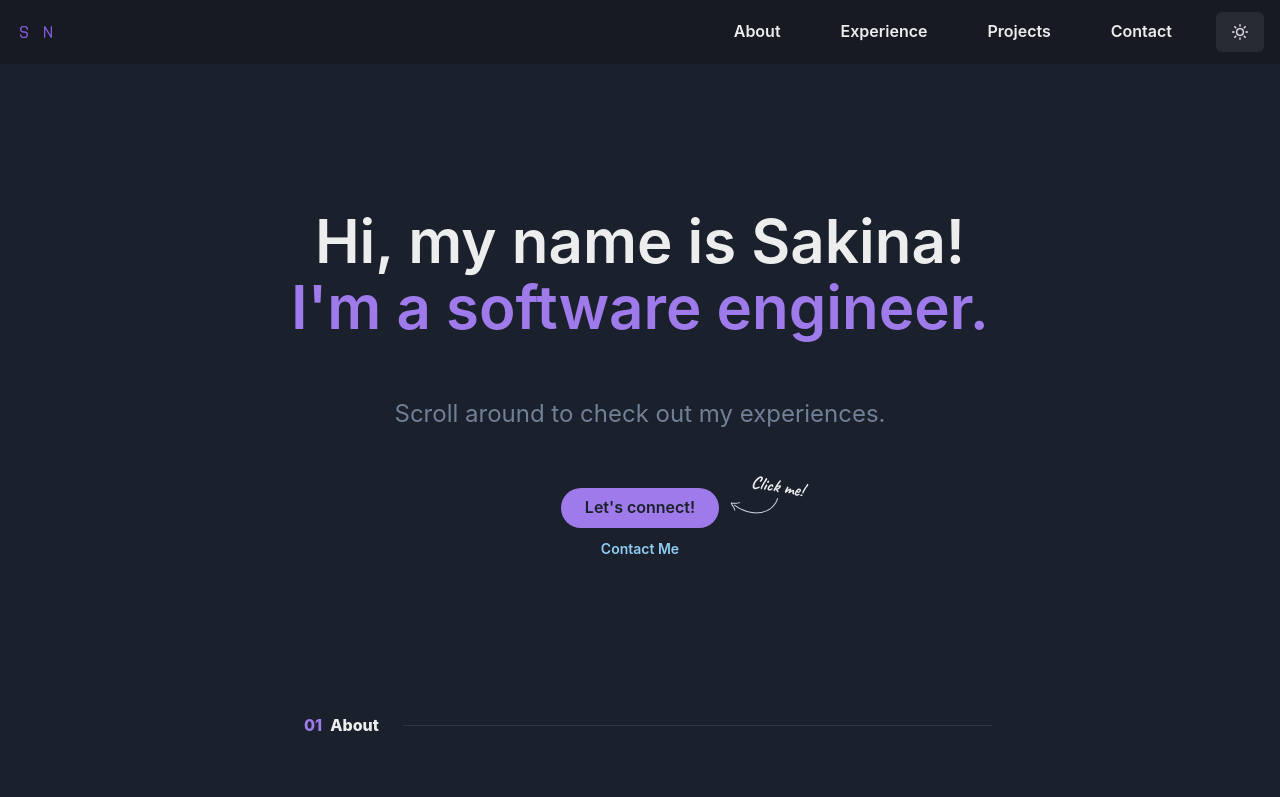
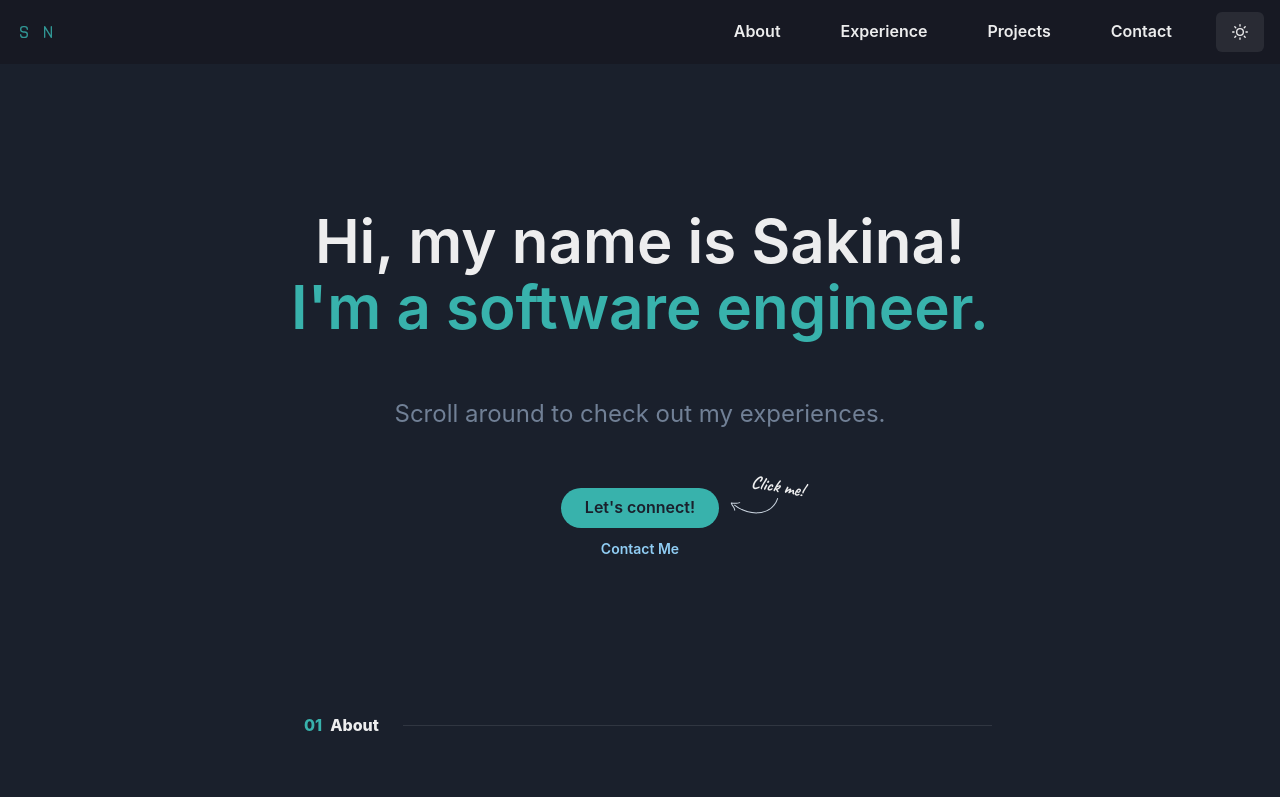
Before and after one commit to sakinanaqvi/SakinaPortfolio, a React (Create React App) app: page / in a window 1280 px wide. Shown: the top 797 px of the page. Built offline with nearby package versions, Linux system fonts and the light colour scheme.

Commit message:
Update App.js

```diff
--- a/src/App.js
+++ b/src/App.js
@@ -10,7 +10,7 @@ import Footer from './components/Footer';
 
 function App() {
 
-  const color = "purple";
+  const color = "teal";
 
   return (
     <>
```
